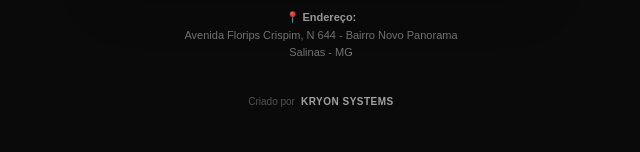
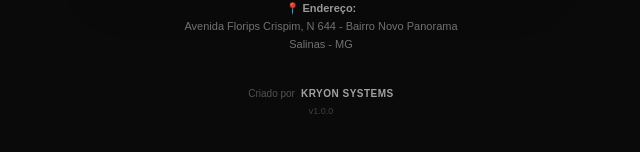
Before and after one commit to medalha25-sys/brilho-magico-saas, a Next.js app: page /agendar/1 in a window 1280 px wide. Shown: the part 578-730 px from the top of the page, without its empty margins (319-959 px from the left). Built offline with nearby package versions, Linux system fonts and the light colour scheme; no server answers; the database is empty.

Commit message:
design: add app version v1.0.0 below Kryon Systems footer in all layouts

```diff
--- a/src/app/(admin)/admin/layout.tsx
+++ b/src/app/(admin)/admin/layout.tsx
@@ -84,9 +84,12 @@ export default async function AdminLayout({ children }: { children: React.ReactN
         </div>
 
         {/* Footer Criado por Kryon Systems */}
-        <footer className="py-3 text-center text-[10px] text-gray-450 dark:text-gray-600 border-t border-gray-100 dark:border-gray-800 bg-white dark:bg-gray-950 flex items-center justify-center gap-1.5 shrink-0">
-          <span>Criado por</span>
-          <span className="font-bold text-gray-600 dark:text-gray-400 tracking-wider">KRYON SYSTEMS</span>
+        <footer className="py-3 text-center text-[10px] text-gray-450 dark:text-gray-600 border-t border-gray-100 dark:border-gray-800 bg-white dark:bg-gray-950 flex flex-col items-center justify-center gap-1 shrink-0">
+          <div className="flex items-center justify-center gap-1.5">
+            <span>Criado por</span>
+            <span className="font-bold text-gray-600 dark:text-gray-400 tracking-wider">KRYON SYSTEMS</span>
+          </div>
+          <span className="text-[9px] text-gray-400 dark:text-gray-600 font-medium">v1.0.0</span>
         </footer>
       </main>
     </div>
--- a/src/app/(cliente)/agendar/[tenantSlug]/page.tsx
+++ b/src/app/(cliente)/agendar/[tenantSlug]/page.tsx
@@ -657,9 +657,12 @@ export default function BookingPage({ params }: { params: Promise<{ tenantSlug:
       </footer>
 
       {/* Footer Criado por Kryon Systems */}
-      <footer className="mt-8 mb-4 text-center text-[10px] text-neutral-600 flex items-center justify-center gap-1.5">
-        <span>Criado por</span>
-        <span className="font-bold text-neutral-400 tracking-wider">KRYON SYSTEMS</span>
+      <footer className="mt-8 mb-4 text-center text-[10px] text-neutral-600 flex flex-col items-center justify-center gap-1">
+        <div className="flex items-center justify-center gap-1.5">
+          <span>Criado por</span>
+          <span className="font-bold text-neutral-400 tracking-wider">KRYON SYSTEMS</span>
+        </div>
+        <span className="text-[9px] text-neutral-700 font-medium">v1.0.0</span>
       </footer>
     </div>
   );
--- a/src/app/login/page.tsx
+++ b/src/app/login/page.tsx
@@ -161,9 +161,12 @@ export default function LoginPage() {
       </div>
 
       {/* Footer Criado por Kryon Systems */}
-      <footer className="mt-8 text-center text-[10px] text-gray-400 dark:text-gray-600 flex items-center justify-center gap-1.5">
-        <span>Criado por</span>
-        <span className="font-bold text-gray-600 dark:text-gray-400 tracking-wider">KRYON SYSTEMS</span>
+      <footer className="mt-8 text-center text-[10px] text-gray-400 dark:text-gray-600 flex flex-col items-center justify-center gap-1">
+        <div className="flex items-center justify-center gap-1.5">
+          <span>Criado por</span>
+          <span className="font-bold text-gray-600 dark:text-gray-400 tracking-wider">KRYON SYSTEMS</span>
+        </div>
+        <span className="text-[9px] text-gray-400/80 dark:text-gray-700 font-medium">v1.0.0</span>
       </footer>
     </div>
   );
```
